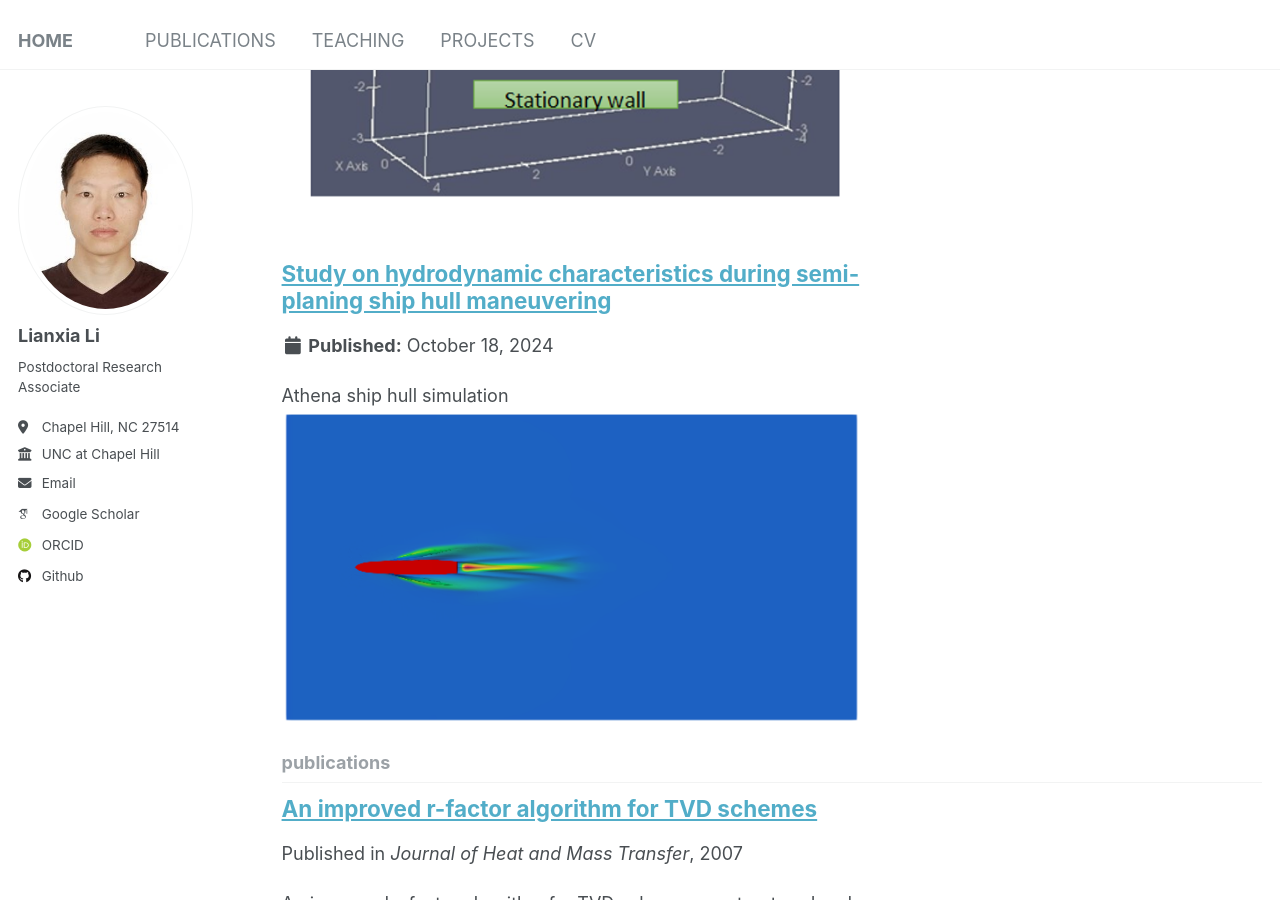
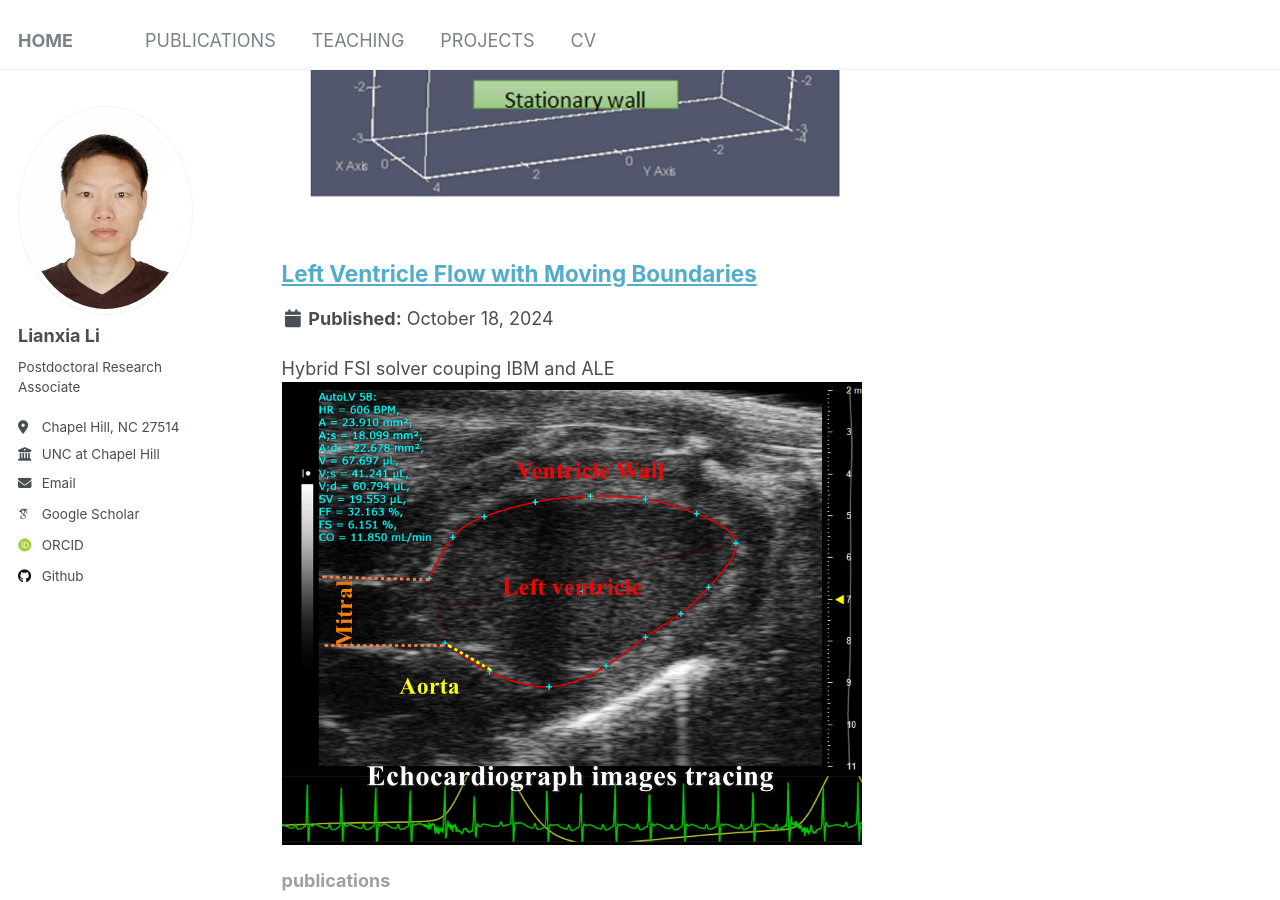
Before and after one commit to Lianxiali/lianxiali-github.io, a Jekyll site: the page built from _pages/collection-archive.html, in a window 1280 px wide and 900 px high, scrolled down 1140 px. Built offline with Jekyll 4.4.1, drawn with Linux system fonts in a browser that asks for light colours; some web fonts are replaced.

Commit message:
upload files for project 3

```diff
--- a/_projects/project-3.md
+++ b/_projects/project-3.md
@@ -1,6 +1,6 @@
 ---
-title: "Study on hydrodynamic characteristics during semi-planing ship hull maneuvering"
-excerpt: "Athena ship hull simulation<br/><img src='/images/athena.png'>"
+title: "Left Ventricle Flow with Moving Boundaries"
+excerpt: "Hybrid FSI solver couping IBM and ALE<br/><img src='/images/heart.png'>"
 collection: projects
 ---
 
```
Also changed, not shown: images/Picture1.gif (added), images/heart.png (added), 4 other files.
